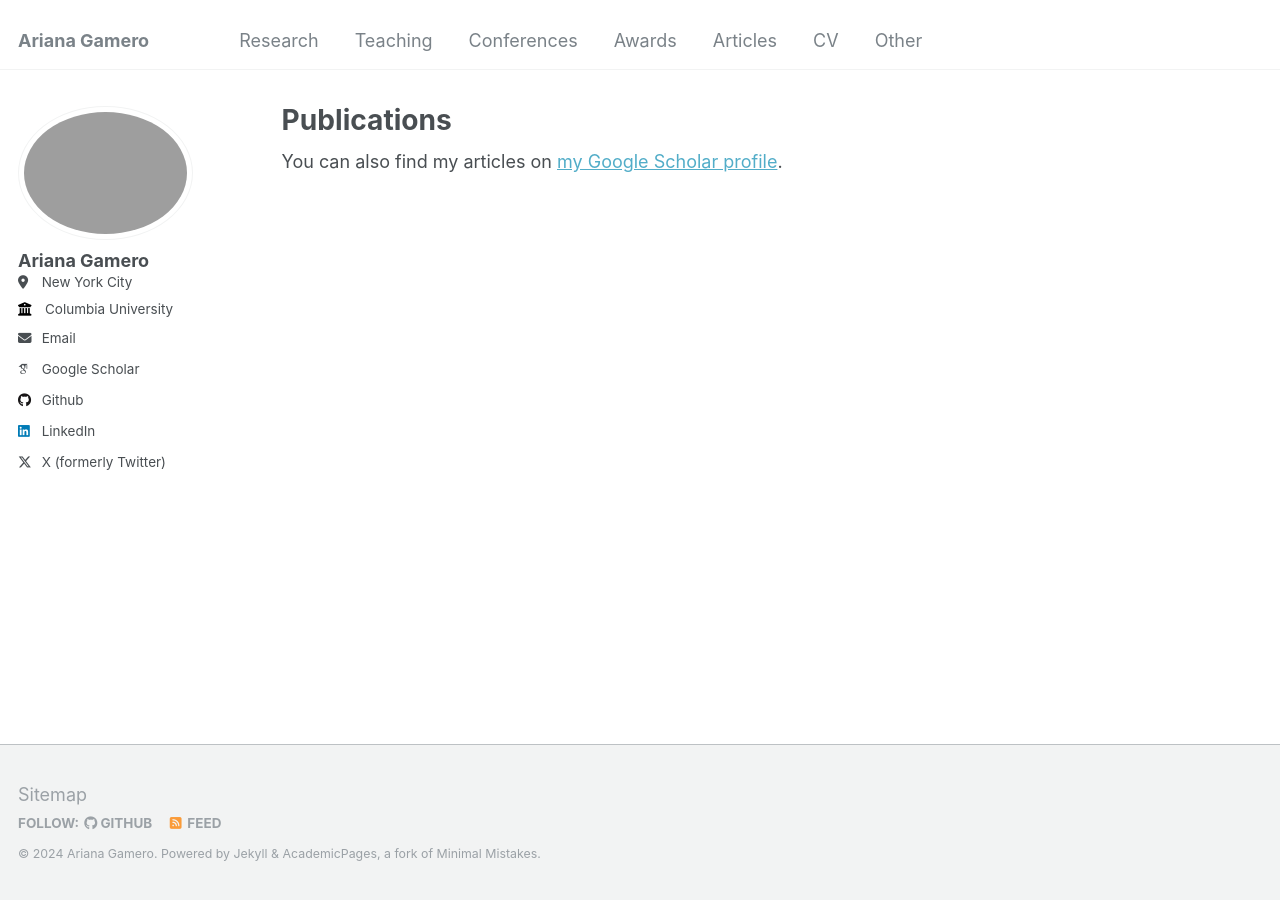
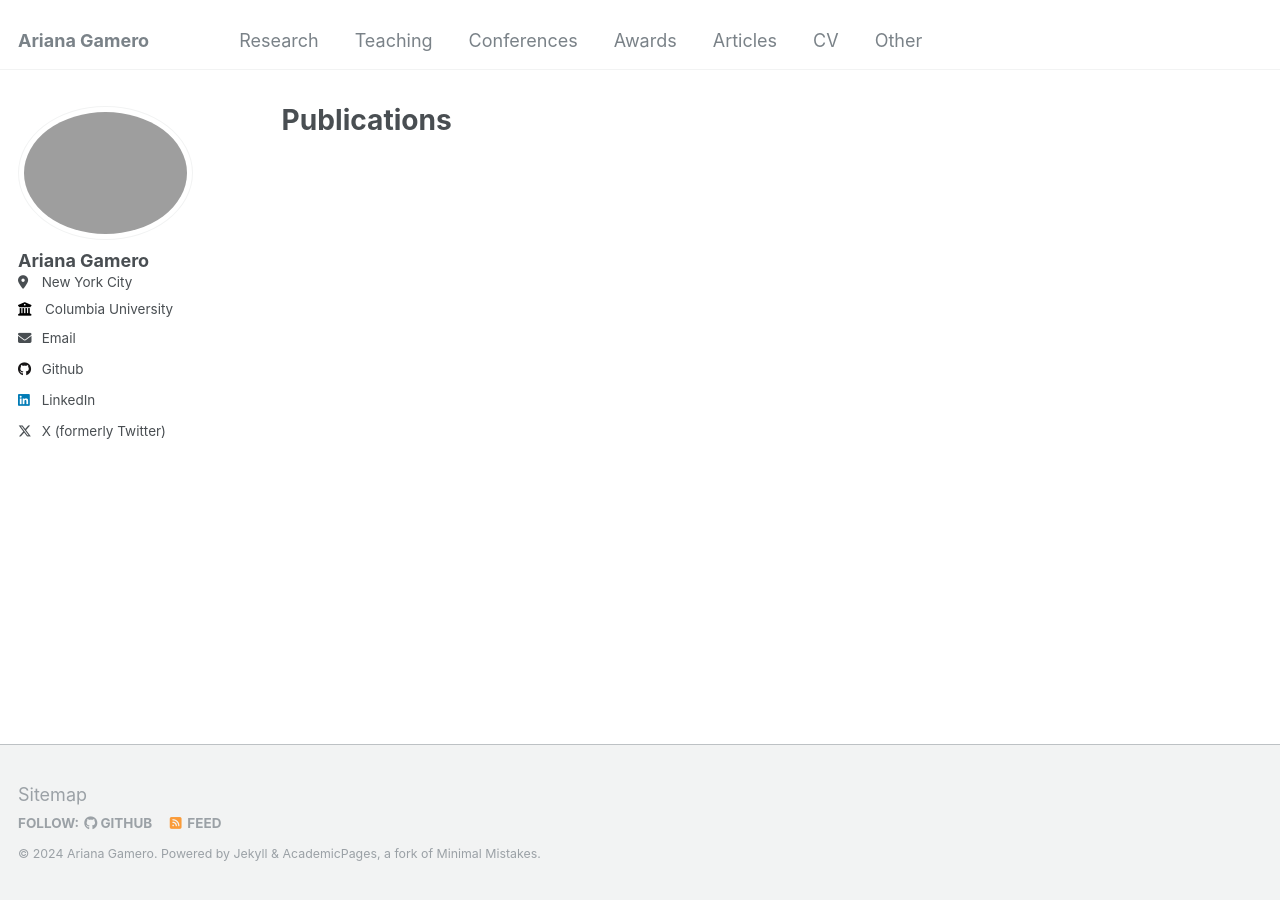
Before and after one commit to arianagamero11/arianagamero11.github.io, a Jekyll site: the page built from _pages/publications.md, in a window 1280 px wide. Built offline with Jekyll 4.4.1, drawn with Linux system fonts in a browser that asks for light colours; some web fonts are replaced; some of the changed lines change nothing that is shown.

Commit message:
Update _config.yml

```diff
--- a/_config.yml
+++ b/_config.yml
@@ -29,13 +29,6 @@
   employer         : "Columbia University"
   uri              : # URL
   email            : "ariana.gamero@icloud.com"
-
-  # Academic websites
-  arxiv            : # URL - Update with the correct link to your profile
-  googlescholar    : "https://scholar.google.com/citations?user=PS_CX0AAAAAJ"
-  impactstory      : # URL
-  semantic         : # URL
-  researchgate     : # URL
 
   # Repositories and software development
   bitbucket        : # Username - Update with your username on the site
```
